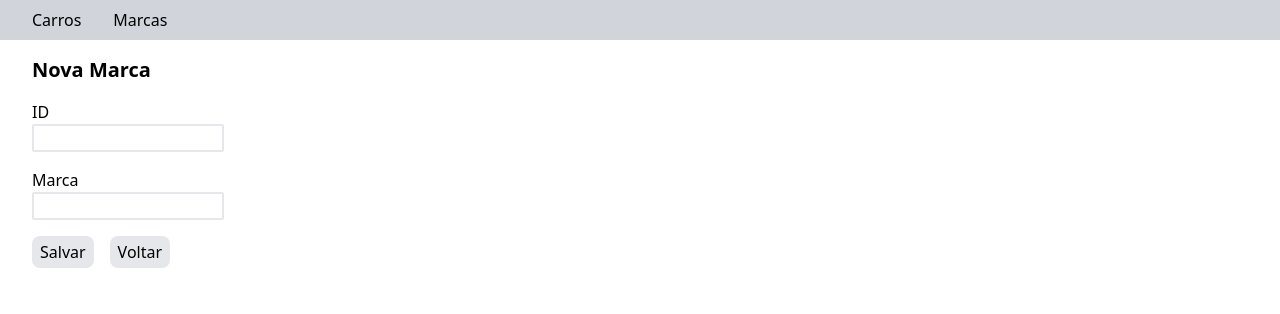
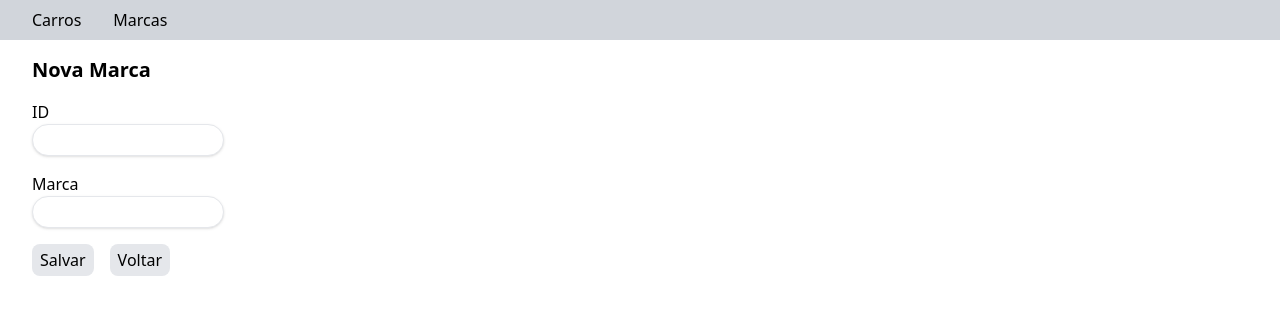
Before and after one commit to Lima2006/car-management-app, a Next.js app: page /marcas/novo in a window 1280 px wide. Shown: the top 314 px of the page. Built offline with nearby package versions, Linux system fonts and the light colour scheme.

Commit message:
feat: add shadow, rounded border and padding

```diff
--- a/src/components/atoms/input.tsx
+++ b/src/components/atoms/input.tsx
@@ -30,7 +30,7 @@ const Input: React.FC<InputProps> = ({
     <input
       id={id}
       type={type}
-      className={["border-2 rounded-sm", className.input].join(" ")}
+      className={["border shadow rounded-full px-2 h-8", className.input].join(" ")}
       value={value}
       onChange={(e) => onChange(e)}
       placeholder={placeholder}
```
